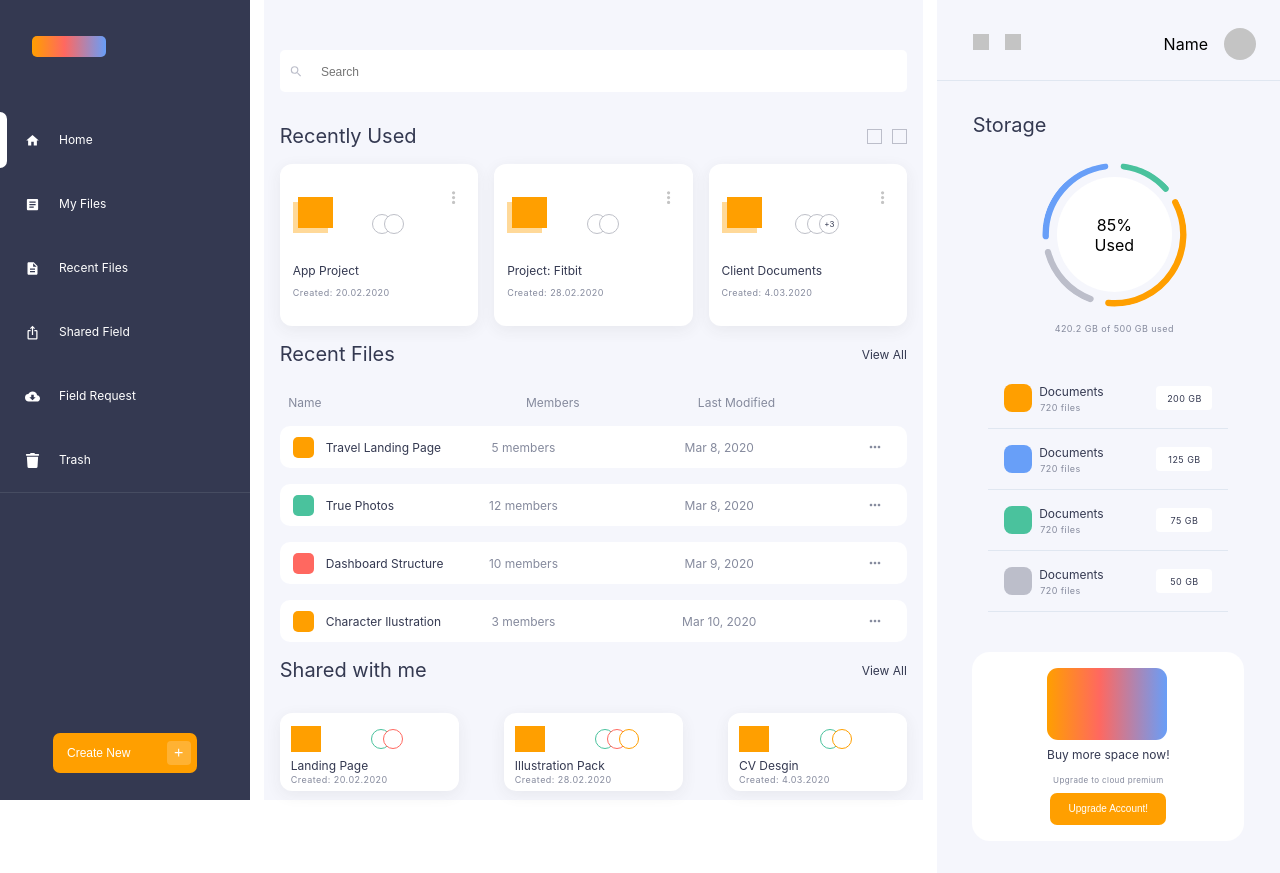
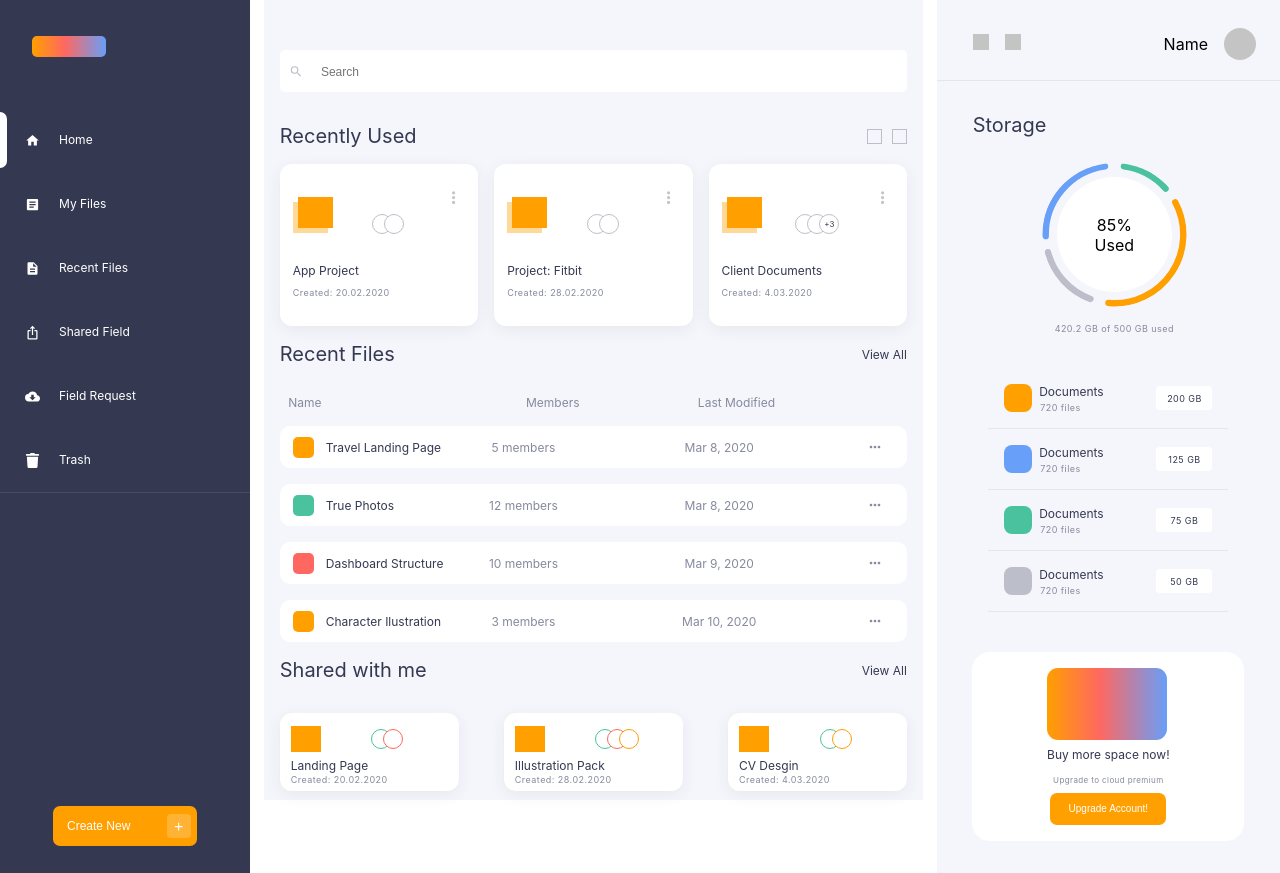
Before and after one commit to marceloev123/Css-Nerdery-Challenge-Layout, a React (Create React App) app: page / in a window 1280 px wide. Built offline with nearby package versions, Linux system fonts and the light colour scheme.

Commit message:
fix: responsive sidebar

```diff
--- a/src/components/Sidebar/Sidebar.css
+++ b/src/components/Sidebar/Sidebar.css
@@ -1,5 +1,5 @@
 .sidebar-wrapper {
-  min-height: 100vh;
+  height: 100%;
   flex-basis: 20%;
   min-width: 250px;
   background-color: #343951;
```
